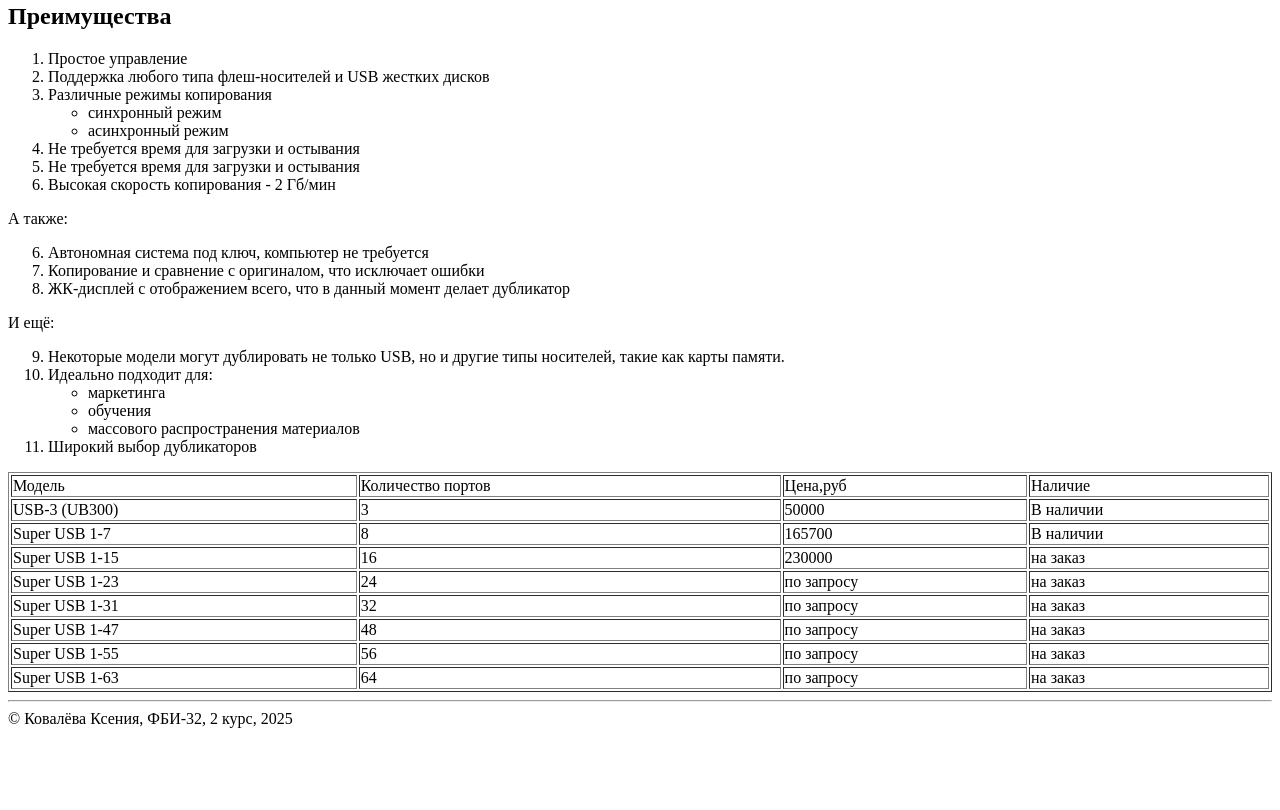
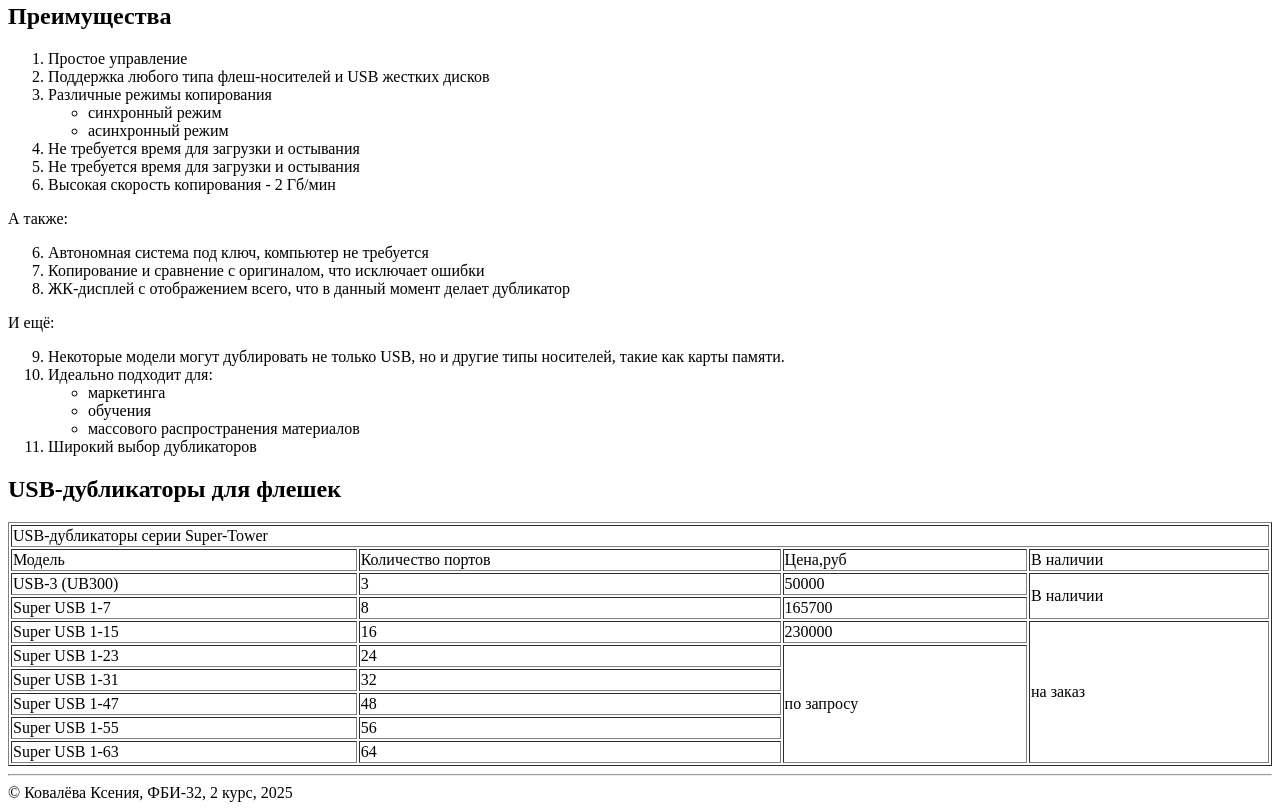
Before and after one commit to ksennnn/web-labs, a plain HTML site: page lab2/usb.html in a window 1280 px wide. Shown: the part 342-1152 px from the top of the page. Before the commit the page ends 1078 px from the top, so only its background shows below. Drawn offline with Linux system fonts and the light colour scheme.

Commit message:
USB-дубликаторы серии Super-Tower

```diff
--- a/lab2/usb.html
+++ b/lab2/usb.html
@@ -75,60 +75,66 @@
                 </li>
                 <li>Широкий выбор дубликаторов</li>
             </ol>
+
+            <h2>USB-дубликаторы для флешек</h2>
+
             <table border="1" width="100%">
+                <tr>
+                    <td colspan="4">USB-дубликаторы серии Super-Tower</td>
+                </tr>
                 <tr>
                     <td>Модель</td>
                     <td>Количество портов</td>
                     <td>Цена,руб</td>
-                    <td>Наличие</td>
+                    <td>В наличии</td>
                 </tr>
                 <tr>
                     <td>USB-3 (UB300)</td>
                     <td>3</td>
                     <td>50000</td>
-                    <td>В наличии</td>
+                    <td rowspan="2">В наличии</td>
                 </tr>
                 <tr>
                     <td>Super USB 1-7</td>
                     <td>8</td>
                     <td>165700</td>
-                    <td>В наличии</td>
+                    <!-- <td>В наличии</td> -->
                 </tr>
                 <tr>
                     <td>Super USB 1-15</td>
                     <td>16</td>
                     <td>230000</td>
-                    <td>на заказ</td>
+                    <td rowspan="6">на заказ</td>
                 </tr>
                 <tr>
                     <td>Super USB 1-23</td>
                     <td>24</td>
-                    <td>по запросу</td>
-                    <td>на заказ</td>
+                    <td rowspan="5">по запросу</td>
+                    <!-- <td>на заказ</td> -->
                 </tr>
                 <tr>
                     <td>Super USB 1-31</td>
                     <td>32</td>
-                    <td>по запросу</td>
-                    <td>на заказ</td>
+                    <!-- <td>по запросу</td>
+                    <td>на заказ</td> -->
                 </tr>
                 <tr>
                     <td>Super USB 1-47</td>
                     <td>48</td>
-                    <td>по запросу</td>
-                    <td>на заказ</td>
+                    <!-- <td>по запросу</td>
+                    <td>на заказ</td> -->
                 </tr>
                 <tr>
                     <td>Super USB 1-55</td>
                     <td>56</td>
-                    <td>по запросу</td>
-                    <td>на заказ</td>
+                    <!-- <td>по запросу</td>
+                    <td>на заказ</td> -->
                 </tr>
                 <tr>
                     <td>Super USB 1-63</td>
                     <td>64</td>
-                    <td>по запросу</td>
-                    <td>на заказ</td>
+                    <!-- <td>по запросу</td>
+                    <td>на заказ</td> -->
                 </tr>
             </table>
         </main>
```
